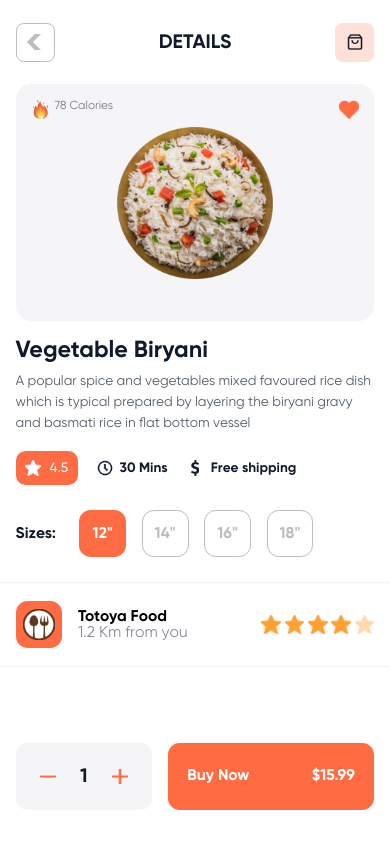
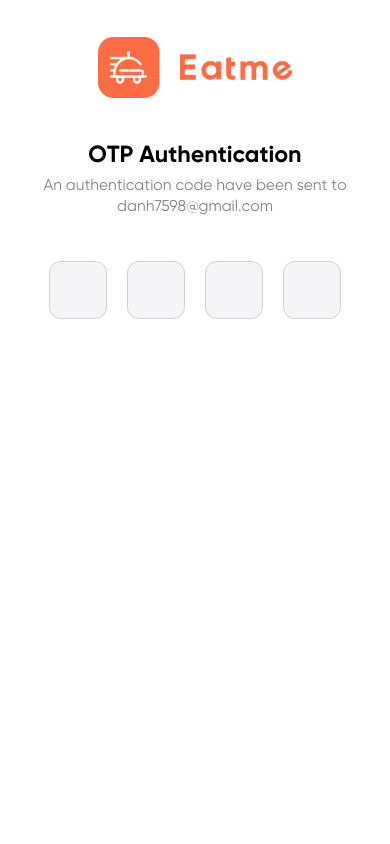
Before and after one commit to danh7598/Flashfood, a React Native app: screen / in a window 390 px wide. Built offline with nearby package versions, Linux system fonts and the light colour scheme.

Commit message:
Add OTPInput component

```diff
--- a/App.js
+++ b/App.js
@@ -58,8 +58,8 @@ export default class App extends Component {
           {/* <Onboarding3 /> */}
           {/* <ForgotPassword /> */}
           {/* <ClassifyTransaction /> */}
-          <FoodDetails />
-          {/* <OPTAuthentication/> */}
+          {/* <FoodDetails /> */}
+          <OPTAuthentication/>
         </View>
       );
     } else {
--- /dev/null
+++ b/src/screens/OTPAuthentication/OTPInput.js
@@ -0,0 +1,36 @@
+import React from 'react'
+import { StyleSheet, TextInput } from 'react-native'
+import { blackColor, grayColor } from '../../string/ColorTheme'
+import { sizeFont, sizeWidth } from '../../Utils/Size'
+
+const OTPInput = ({ value, onChangeValue, backFocus, forwardFocus }) => {
+    // console.log(backFocus)
+    return (
+        <TextInput
+            value={value}
+            maxLength={1}
+            keyboardType={'numeric'}
+            onChangeText={(text) => onChangeValue(text, value, backFocus, forwardFocus)}
+            style={styles.textInputOPT}>
+        </TextInput>
+    )
+}
+
+export default OTPInput
+
+const styles = StyleSheet.create({
+    textInputOPT: {
+        width: sizeWidth(15),
+        height: sizeWidth(15),
+        backgroundColor: grayColor,
+        borderRadius: sizeWidth(3),
+        alignItems: 'center',
+        justifyContent: 'center',
+        textAlign: 'center',
+        borderWidth: 0.5,
+        borderColor: '#CFD0D7',
+        fontFamily: 'SVN-Gilroy-Bold',
+        fontSize: sizeFont(5),
+        color: blackColor
+    }
+})
--- a/src/screens/OTPAuthentication/index.js
+++ b/src/screens/OTPAuthentication/index.js
@@ -3,6 +3,7 @@ import { Text, StyleSheet, View, Image, TextInput } from 'react-native'
 import { blackColor, grayColor } from '../../string/ColorTheme'
 import { sizeFont, sizeHeight, sizeWidth } from '../../Utils/Size'
 import HeaderText from '../RegisterHomework/HeaderText'
+import OTPInput from './OTPInput'
 
 export default class OPTAuthentication extends Component {
     constructor(props) {
@@ -13,20 +14,29 @@ export default class OPTAuthentication extends Component {
             thirdValue: '',
             fourthValue: '',
         }
+        this.firstInput = React.createRef();
+        this.secondInput = React.createRef();
+        this.thirdInput = React.createRef();
+        this.fourthInput = React.createRef();
     }
 
     onChangeValueInput = (text, value, backFocus, forwardFocus) => {
         if (text === '') {
             this.setState(value)
-            this.refs[backFocus].focus()
+            backFocus.focus()
         } else {
             this.setState({ secondValue: text })
-            this.refs[forwardFocus].focus()
+           forwardFocus.focus()
         }
+    }
+
+    onChangeTextInput = (text) => {
+        this.setState({ firstValue: text })
     }
 
     render() {
         const email = 'danh7598@gmail.com'
+        console.log(this.firstInput)
         return (
             <View style={styles.container}>
                 <View style={styles.headerView}>
@@ -37,22 +47,27 @@ export default class OPTAuthentication extends Component {
                         textLight={`An authentication code have been sent to ${email}`} />
                 </View>
                 <View style={styles.viewOPTInput}>
-                    <TextInput
-                        value={this.state.firstValue}
-                        maxLength={1}
-                        ref={'firstInput'}
-                        keyboardType={'numeric'}
-                        onChangeText={(text) => {
-                            if (text === '') {
-                                this.setState({ firstValue: '' })
-                            } else {
-                                this.setState({ firstValue: text })
-                                this.refs['secondInput'].focus()
-                            }
-
-                        }}
-                        style={styles.textInputOPT} />
-                    <TextInput
+                    <OTPInput
+                        backFocus={this.firstInput}
+                        forwardFocus={this.secondInput}
+                        onChangeValue={this.onChangeValueInput}
+                        value={this.state.firstValue} />
+                    <OTPInput
+                        backFocus={this.firstInput}
+                        forwardFocus={this.thirdInput}
+                        onChangeValue={this.onChangeValueInput}
+                        value={this.state.secondValue} />
+                    <OTPInput
+                        backFocus={this.secondInput}
+                        forwardFocus={this.fourthInput}
+                        onChangeValue={this.onChangeValueInput}
+                        value={this.state.thirdValue} />
+                    <OTPInput
+                        backFocus={this.thirdInput}
+                        forwardFocus={this.fourthInput}
+                        onChangeValue={this.onChangeValueInput}
+                        value={this.state.fourthValue} />
+                    {/* <TextInput
                         maxLength={1}
                         value={this.state.secondValue}
                         ref={'secondInput'}
@@ -60,7 +75,7 @@ export default class OPTAuthentication extends Component {
                         onChangeText={(text, backFocus, forwardFocus) => {
                             if (text === '') {
                                 this.setState({ secondValue: '' })
-                                this.refs['firstInput'].focus()
+
                             } else {
                                 this.setState({ secondValue: text })
                                 this.refs['thirdInput'].focus()
@@ -97,7 +112,7 @@ export default class OPTAuthentication extends Component {
                             }
 
                         }}
-                        style={styles.textInputOPT} />
+                        style={styles.textInputOPT} /> */}
                 </View>
             </View>
         )
```
